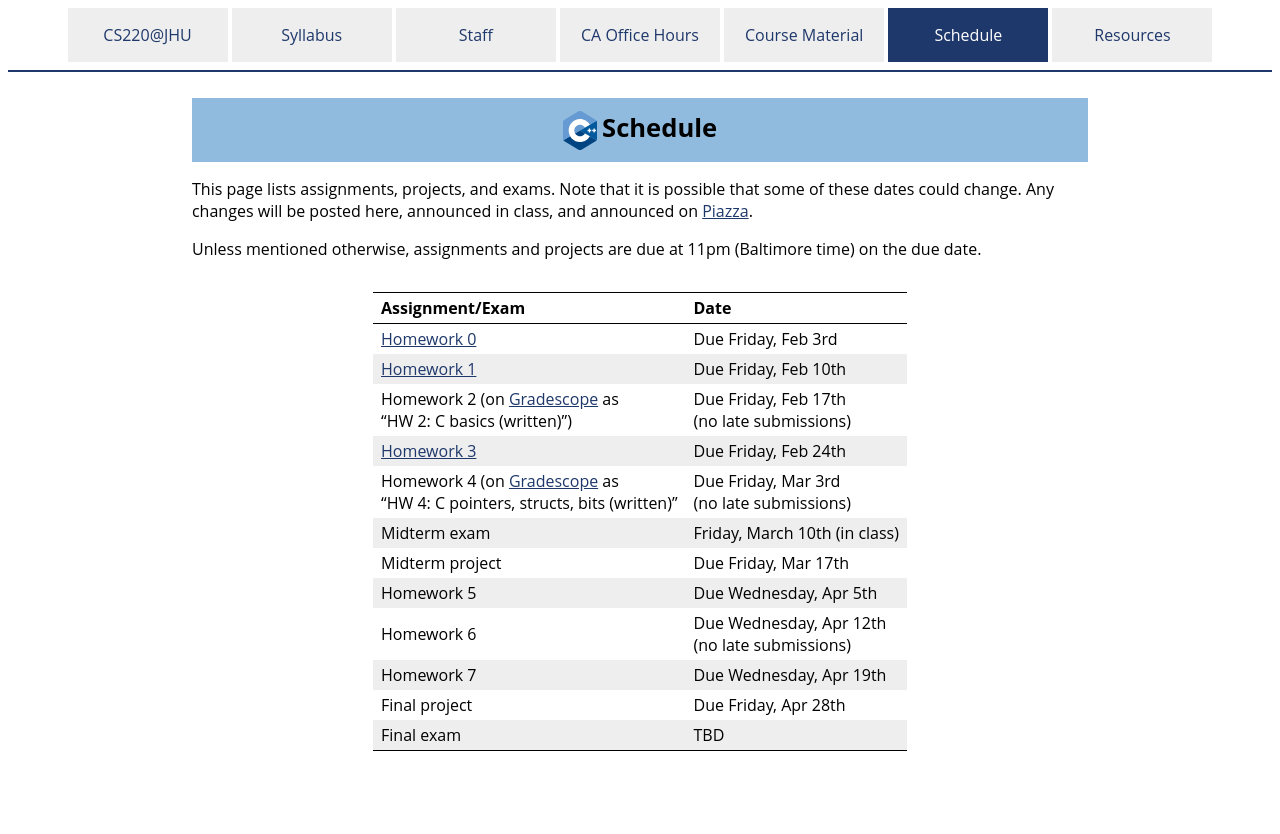
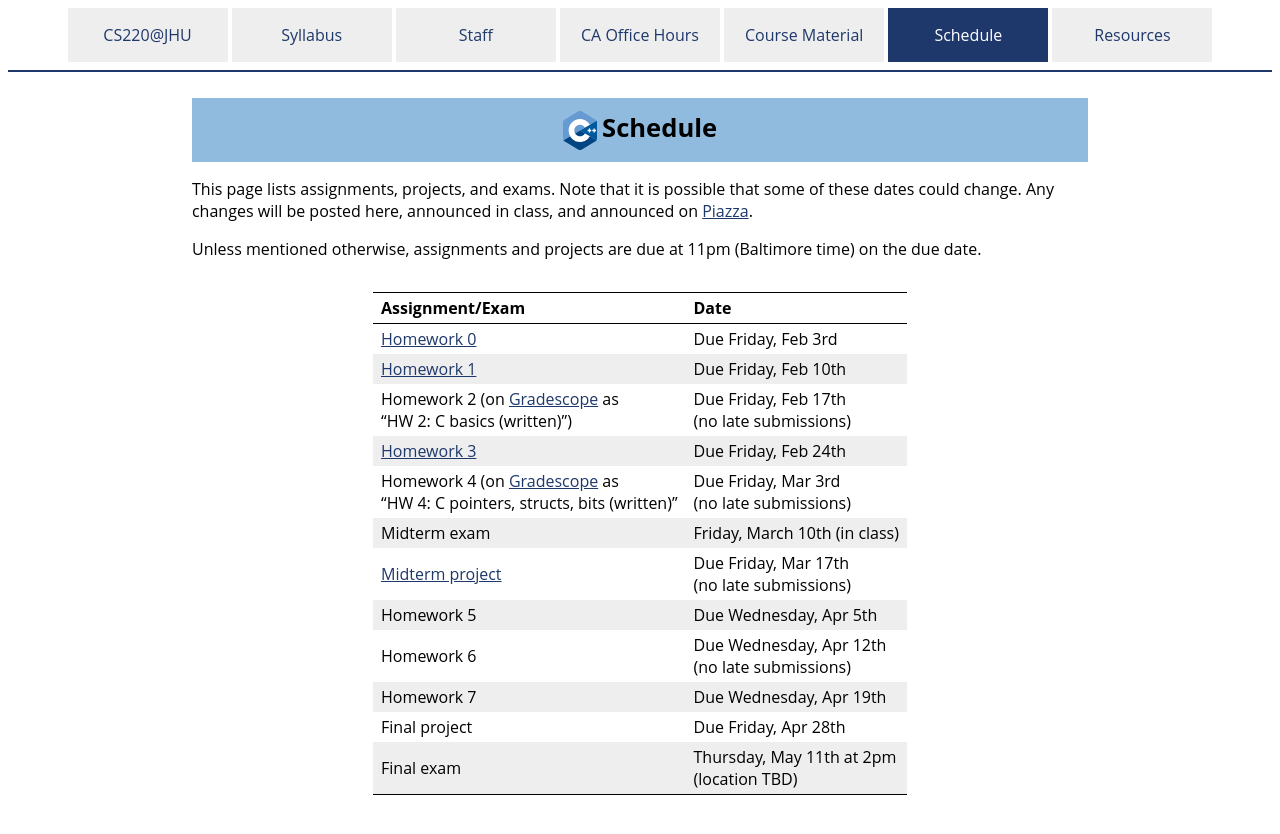
Before and after one commit to vivek-booshan/cs220-sp23, a Jekyll site: the page built from schedule.md, in a window 1280 px wide. Shown: the top 834 px of the page. Built offline with Jekyll 4.4.1, drawn with Linux system fonts in a browser that asks for light colours.

Commit message:
post midterm project

```diff
--- a/schedule.md
+++ b/schedule.md
@@ -19,13 +19,9 @@ Homework 2 (on [Gradescope](https://www.gradescope.com/) as<br>"HW 2: C basics (
 [Homework 3](assign/hw3.html) | Due Friday, Feb 24th
 Homework 4 (on [Gradescope](https://www.gradescope.com/) as<br>"HW 4: C pointers, structs, bits (written)" | Due Friday, Mar 3rd<br>(no late submissions)
 Midterm exam | Friday, March 10th (in class)
-Midterm project | Due Friday, Mar 17th
+[Midterm project](assign/midterm.html) | Due Friday, Mar 17th<br>(no late submissions)
 Homework 5 | Due Wednesday, Apr 5th
 Homework 6 | Due Wednesday, Apr 12th<br>(no late submissions)
 Homework 7 | Due Wednesday, Apr 19th
 Final project | Due Friday, Apr 28th
-Final exam | TBD
-
-<!--
-[Midterm project](assign/midterm.html) | Due Friday, Mar 17th
--->
+Final exam | Thursday, May 11th at 2pm<br>(location TBD)
```
Also changed, not shown: assign/midterm.md (+0 -4 lines), index.md (+3 -0 lines).
